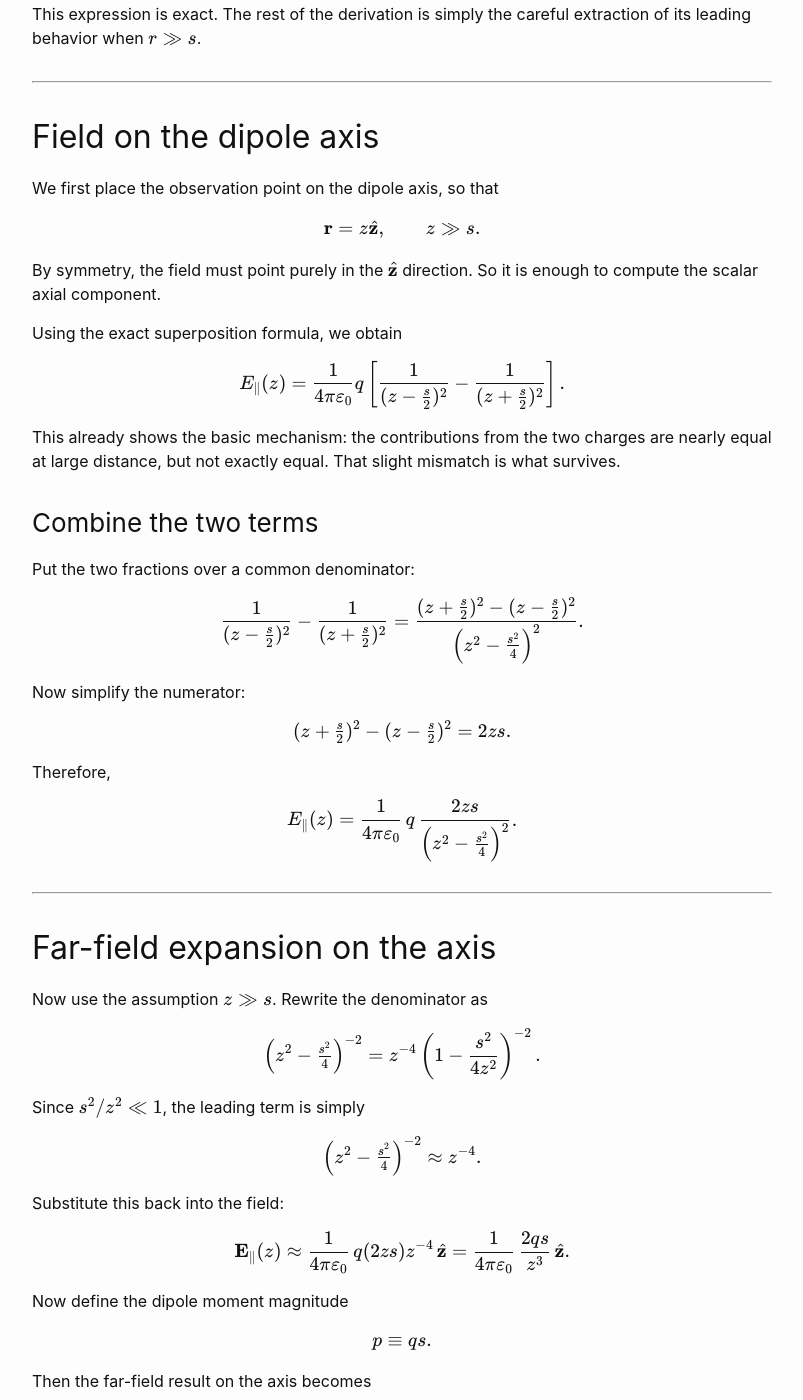
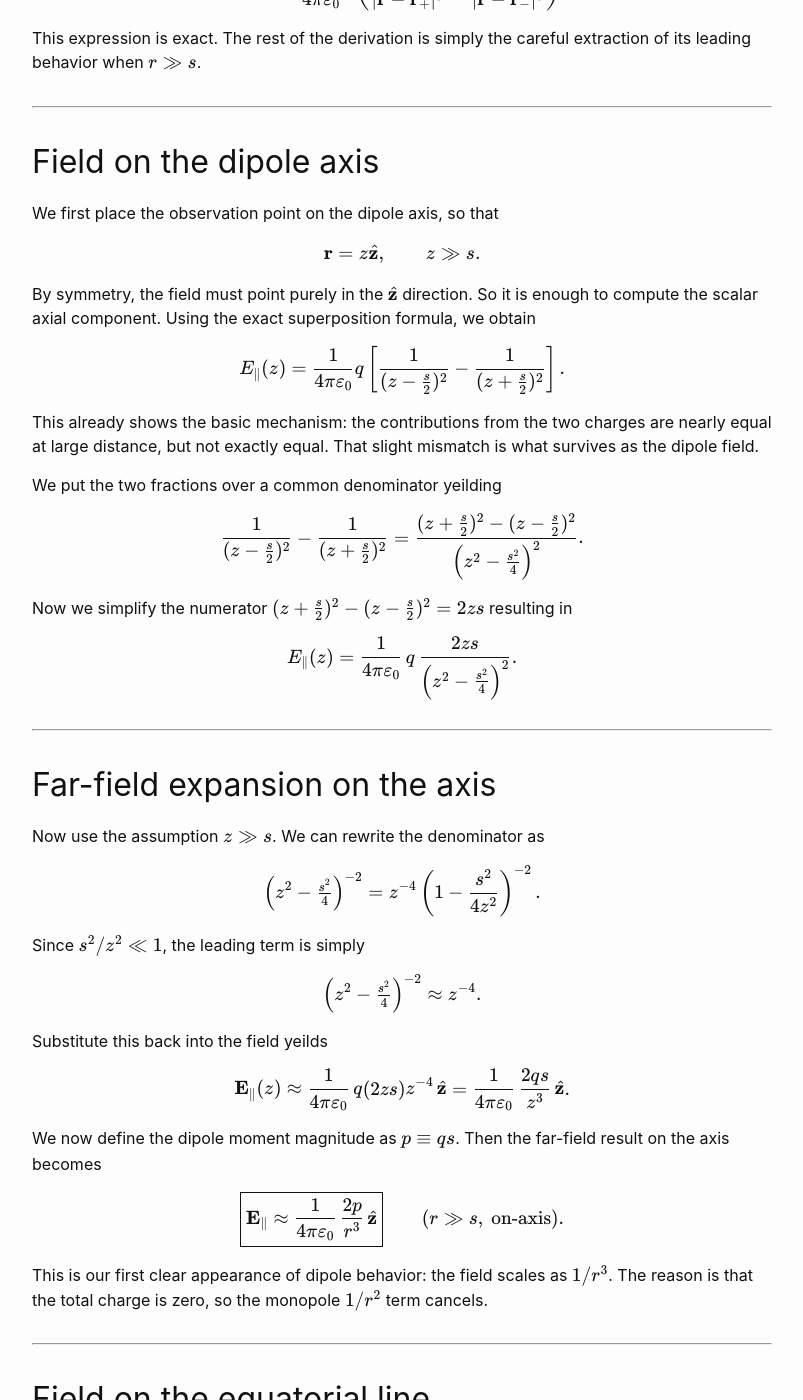
Before and after one commit to ajsteinmetz/ajsteinmetz.github.io, a Jekyll site: the page built from _notes/far-field-dipole.md, in a window 1280 px wide and 1400 px high, scrolled down 1510 px. Shown: the whole window, without its empty margins (238-1041 px from the left). Built offline with Jekyll 4.4.1, drawn with Linux system fonts in a browser that asks for light colours; comment, search, counter and statistics services are not loaded; some of the changed text lies outside the part shown.

Commit message:
Refine electric dipole far-field equations and explanations
Updated the mathematical expressions and descriptions related to the electric dipole's far-field behavior, ensuring clarity and consistency in notation.

```diff
--- a/_notes/far-field-dipole.md
+++ b/_notes/far-field-dipole.md
@@ -8,11 +8,7 @@
 The electric field of a single point charge falls off as $$1/r^2$$. But many important charge distributions have zero net charge, so the leading Coulomb (monopole) term cancels. The simplest and most important example is the electric dipole. For an ideal dipole with dipole moment $$\mathbf p$$, the far-field electric field is
 
 $$
-\boxed{
-\mathbf E(\mathbf r)\approx \frac{1}{4\pi\varepsilon_0}\frac{1}{r^3}
-\left[3(\mathbf p\cdot\hat{\mathbf r})\hat{\mathbf r}-\mathbf p\right]
-}
-\qquad (r\gg s).
+\boxed{\mathbf E(\mathbf r)\approx \frac{1}{4\pi\varepsilon_0}\frac{1}{r^3}\left[3(\mathbf p\cdot\hat{\mathbf r})\hat{\mathbf r}-\mathbf p\right]} \qquad (r\gg s).
 $$
 
 This formula is compact, but it hides a great deal of structure[^1]. It tells us that
@@ -35,9 +31,7 @@
 Consider a physical dipole made from two point charges $$+q$$ and $$-q$$ separated by a distance $$s$$, centered at the origin, and aligned along the $$z$$-axis. Their positions are
 
 $$
-\mathbf r_{+}=\frac{s}{2}\hat{\mathbf z},
-\qquad
-\mathbf r_{-}=-\frac{s}{2}\hat{\mathbf z}.
+\mathbf r_{+}=\frac{s}{2}\hat{\mathbf z}, \qquad \mathbf r_{-}=-\frac{s}{2}\hat{\mathbf z}.
 $$
 
 Let the observation point be
@@ -50,29 +44,22 @@
 
 ### Coulomb field of one point charge
 
-For a point charge $$q$$ located at position $$\mathbf r_{\rm src}$$, the electric field at the observation point $$\mathbf r$$ is
+For a point charge $$q$$ located at position $$\mathbf r_{\rm src}$$, the electric field at the observation point $$\mathbf r_{\rm obs}$$ is
 
 $$
-\mathbf E(\mathbf r)=\frac{1}{4\pi\varepsilon_0}\,
-q\,\frac{\mathbf r-\mathbf r_{\rm src}}{|\mathbf r-\mathbf r_{\rm src}|^3}.
+\mathbf E(\mathbf r_{\rm obs})=\frac{1}{4\pi\varepsilon_0}\,
+q\,\frac{\mathbf r_{\rm obs}-\mathbf r_{\rm src}}{|\mathbf r_{\rm obs}-\mathbf r_{\rm src}|^3}.
 $$
 
 ### Exact field of the dipole
 
-By superposition, the total field is the vector sum of the fields of the two charges:
+By superposition, and letting $$\mathbf r_{\rm src}=\mathbf r_{\pm}$$, the total field is the vector sum of the fields of the two charges
 
 $$
-\mathbf E(\mathbf r)=
-\frac{1}{4\pi\varepsilon_0}q
-\left(
-\frac{\mathbf r-\mathbf r_{+}}{|\mathbf r-\mathbf r_{+}|^3}
--
-\frac{\mathbf r-\mathbf r_{-}}{|\mathbf r-\mathbf r_{-}|^3}
-\right).
+\mathbf E(\mathbf r)=\frac{1}{4\pi\varepsilon_0}q\left(\frac{\mathbf r-\mathbf r_{+}}{|\mathbf r-\mathbf r_{+}|^3}-\frac{\mathbf r-\mathbf r_{-}}{|\mathbf r-\mathbf r_{-}|^3}\right).
 $$
 
-This expression is exact. The rest of the derivation is simply the careful extraction
-of its leading behavior when $$r\gg s$$.
+This expression is exact. The rest of the derivation is simply the careful extraction of its leading behavior when $$r\gg s$$.
 
 ---
 
@@ -81,63 +68,37 @@
 We first place the observation point on the dipole axis, so that
 
 $$
-\mathbf r=z\hat{\mathbf z},
-\qquad z\gg s.
+\mathbf r=z\hat{\mathbf z}, \qquad z\gg s.
 $$
 
-By symmetry, the field must point purely in the $$\hat{\mathbf z}$$ direction.
-So it is enough to compute the scalar axial component.
-
-Using the exact superposition formula, we obtain
+By symmetry, the field must point purely in the $$\hat{\mathbf z}$$ direction. So it is enough to compute the scalar axial component. Using the exact superposition formula, we obtain
 
 $$
-E_{\parallel}(z)=
-\frac{1}{4\pi\varepsilon_0}q
-\left[
-\frac{1}{(z-\tfrac{s}{2})^2}
--
-\frac{1}{(z+\tfrac{s}{2})^2}
-\right].
+E_{\parallel}(z)=\frac{1}{4\pi\varepsilon_0}q\left[\frac{1}{(z-\tfrac{s}{2})^2}-\frac{1}{(z+\tfrac{s}{2})^2}\right].
 $$
 
-This already shows the basic mechanism: the contributions from the two charges are nearly
-equal at large distance, but not exactly equal. That slight mismatch is what survives.
+This already shows the basic mechanism: the contributions from the two charges are nearly equal at large distance, but not exactly equal. That slight mismatch is what survives as the dipole field.
 
-### Combine the two terms
-
-Put the two fractions over a common denominator:
+We put the two fractions over a common denominator yeilding
 
 $$
-\frac{1}{(z-\tfrac{s}{2})^2}-\frac{1}{(z+\tfrac{s}{2})^2}
-=
-\frac{(z+\tfrac{s}{2})^2-(z-\tfrac{s}{2})^2}
-{\left(z^2-\tfrac{s^2}{4}\right)^2}.
+\frac{1}{(z-\tfrac{s}{2})^2}-\frac{1}{(z+\tfrac{s}{2})^2}=\frac{(z+\tfrac{s}{2})^2-(z-\tfrac{s}{2})^2}{\left(z^2-\tfrac{s^2}{4}\right)^2}.
 $$
 
-Now simplify the numerator:
+Now we simplify the numerator $$(z+\tfrac{s}{2})^2-(z-\tfrac{s}{2})^2=2zs$$ resulting in
 
 $$
-(z+\tfrac{s}{2})^2-(z-\tfrac{s}{2})^2=2zs.
-$$
-
-Therefore,
-
-$$
-E_{\parallel}(z)=
-\frac{1}{4\pi\varepsilon_0}\,
-q\,\frac{2zs}{\left(z^2-\tfrac{s^2}{4}\right)^2}.
+E_{\parallel}(z)=\frac{1}{4\pi\varepsilon_0}\,q\,\frac{2zs}{\left(z^2-\tfrac{s^2}{4}\right)^2}.
 $$
 
 ---
 
 ## Far-field expansion on the axis
 
-Now use the assumption $$z\gg s$$. Rewrite the denominator as
+Now use the assumption $$z\gg s$$. We can rewrite the denominator as
 
 $$
-\left(z^2-\tfrac{s^2}{4}\right)^{-2}
-=
-z^{-4}\left(1-\frac{s^2}{4z^2}\right)^{-2}.
+\left(z^2-\tfrac{s^2}{4}\right)^{-2}=z^{-4}\left(1-\frac{s^2}{4z^2}\right)^{-2}.
 $$
 
 Since $$s^2/z^2\ll 1$$, the leading term is simply
@@ -146,39 +107,19 @@
 \left(z^2-\tfrac{s^2}{4}\right)^{-2}\approx z^{-4}.
 $$
 
-Substitute this back into the field:
+Substitute this back into the field yeilds
 
 $$
-\mathbf E_{\parallel}(z)
-\approx
-\frac{1}{4\pi\varepsilon_0}\,
-q(2zs)z^{-4}\,\hat{\mathbf z}
-=
-\frac{1}{4\pi\varepsilon_0}\,
-\frac{2qs}{z^3}\,\hat{\mathbf z}.
+\mathbf E_{\parallel}(z)\approx\frac{1}{4\pi\varepsilon_0}\,q(2zs)z^{-4}\,\hat{\mathbf z}=\frac{1}{4\pi\varepsilon_0}\,\frac{2qs}{z^3}\,\hat{\mathbf z}.
 $$
 
-Now define the dipole moment magnitude
+We now define the dipole moment magnitude as $$p\equiv qs$$. Then the far-field result on the axis becomes
 
 $$
-p\equiv qs.
+\boxed{\mathbf E_{\parallel}\approx\frac{1}{4\pi\varepsilon_0}\,\frac{2p}{r^3}\,\hat{\mathbf z}} \qquad (r\gg s,\ \text{on-axis}).
 $$
 
-Then the far-field result on the axis becomes
-
-$$
-\boxed{
-\mathbf E_{\parallel}
-\approx
-\frac{1}{4\pi\varepsilon_0}\,
-\frac{2p}{r^3}\,\hat{\mathbf z}
-}
-\qquad
-(r\gg s,\ \text{on-axis}).
-$$
-
-This is our first clear appearance of dipole behavior: the field scales as $$1/r^3$$.
-The reason is that the total charge is zero, so the monopole $$1/r^2$$ term cancels.
+This is our first clear appearance of dipole behavior: the field scales as $$1/r^3$$. The reason is that the total charge is zero, so the monopole $$1/r^2$$ term cancels.
 
 ---
 
```
Also changed, not shown: other parts of _notes/far-field-dipole.md (+1 -1 lines).
